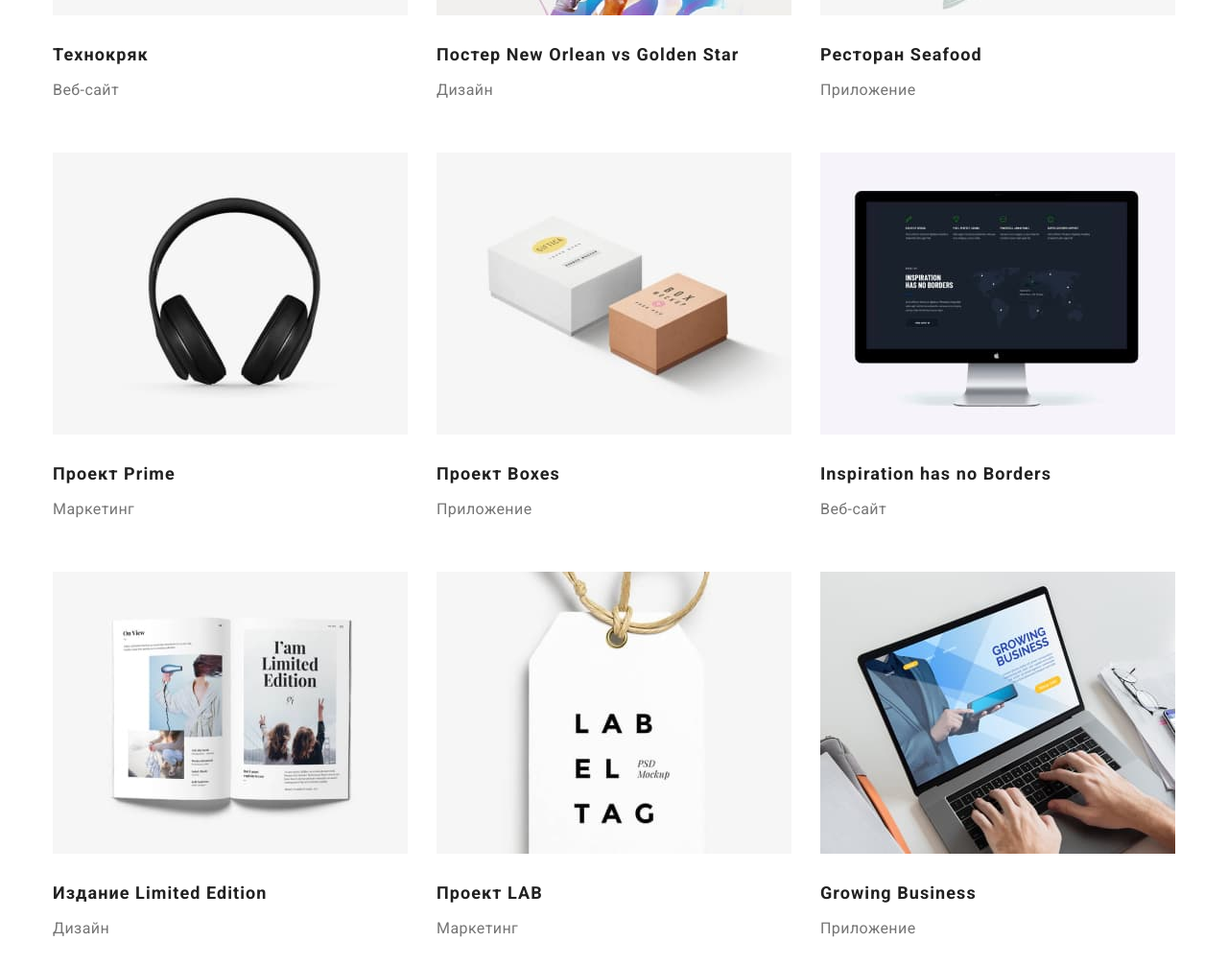
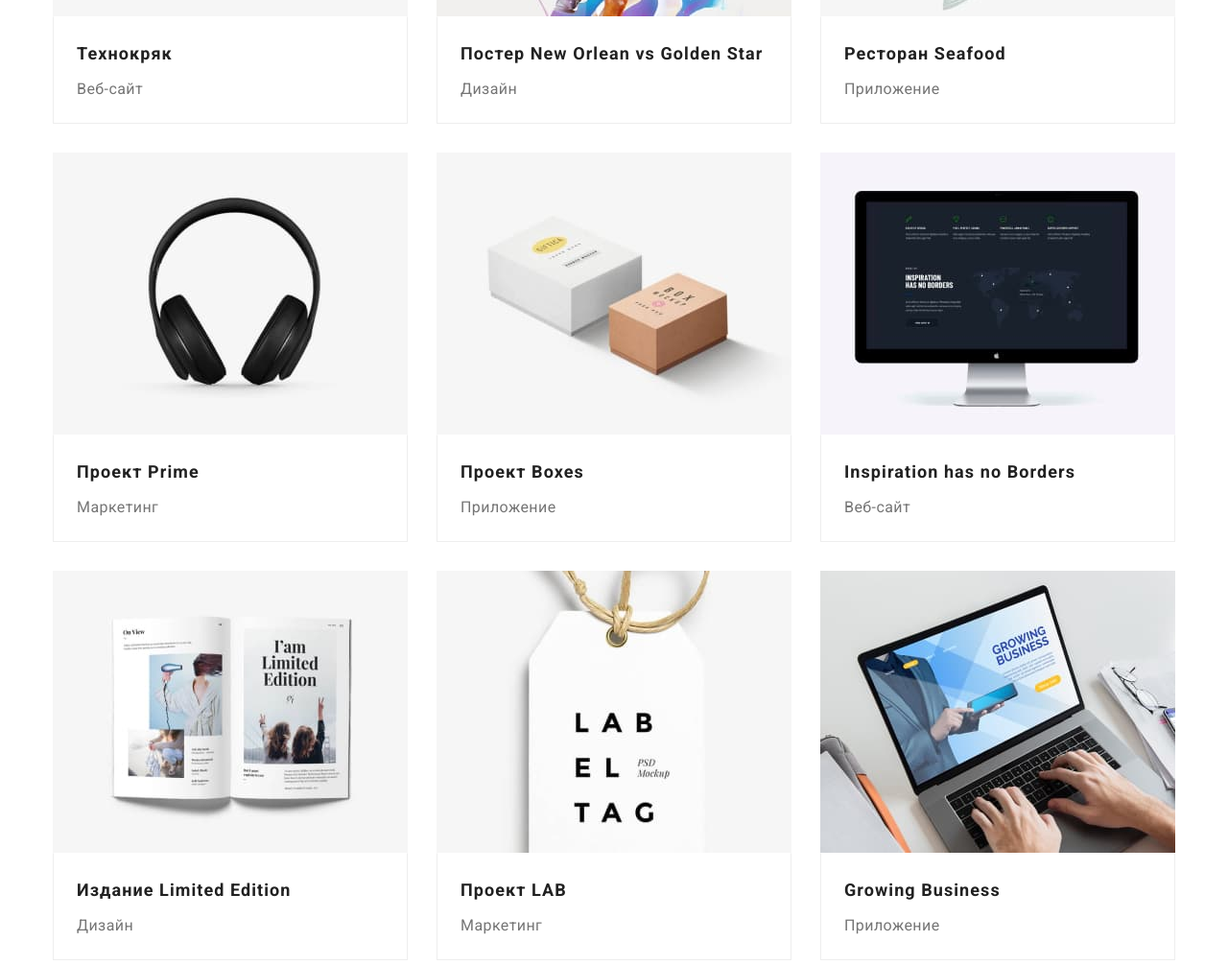
Before and after one commit to daryna-diachenko/goit-markup-hw-03, a plain HTML site: page portfolio.html in a window 1280 px wide. Shown: the part 526-1532 px from the top of the page at 96% size. Drawn offline with nearby package versions, Linux system fonts and the light colour scheme.

Commit message:
Add portfolio borders

```diff
--- a/css/styles.css
+++ b/css/styles.css
@@ -54,6 +54,7 @@ body {
 
 .header {
   background-color: var(--primary-background-color);
+  border-bottom: 1px solid #ececec;
 }
 
 /* Main nav */
@@ -336,8 +337,12 @@ body {
   margin-bottom: 30px;
 }
 
+.project-image.no-gap {
+  display: block;
+}
+
 .project-title {
-  margin-top: 20px;
+  margin-top: 0;
   margin-bottom: 4px;
   font-weight: 700;
   font-size: 18px;
@@ -348,8 +353,14 @@ body {
 
 .project-text {
   margin-top: 0;
-  margin-bottom: 20px;
+  margin-bottom: 0;
   font-size: 16px;
   line-height: 1.87;
   color: var(--primary-text-color);
 }
+
+.border {
+  padding: 20px 24px;
+  border: 1px solid #eeeeee;
+  border-top: 1px solid transparent;
+}
--- a/portfolio.html
+++ b/portfolio.html
@@ -90,121 +90,150 @@
             <li class="project-item">
               <a class="project-link link" href="">
                 <img
+                  class="project-image no-gap"
                   src="./images/project-1-technokriak-website.jpg"
                   alt="Страница веб-сайта с изображением команды компании"
                   width="370"
                   height="294"
                 />
+                <div class="border">
                   <h2 class="project-title">Технокряк</h2>
                   <p class="project-text">Веб-сайт</p>
+                </div>
               </a>
             </li>
             <li class="project-item">
               <a class="project-link link" href="">
                 <img
+                  class="project-image no-gap"
                   src="./images/project-2-poster-design.jpg"
                   alt="Один баскетболист блокирует бросок другого"
                   width="370"
                   height="294"
                 />
+                <div class="border">
                   <h2 class="project-title">
                     Постер <span lang="en">New Orlean vs Golden Star</span>
                   </h2>
                   <p class="project-text">Дизайн</p>
+                </div>
               </a>
             </li>
             <li class="project-item">
               <a class="project-link link" href="">
                 <img
+                  class="project-image no-gap"
                   src="./images/project-3-seafood-restaurant-app.jpg"
                   alt="Название ресторана и рыба на заднем фоне"
                   width="370"
                   height="294"
                 />
+                <div class="border">
                   <h2 class="project-title">
                     Ресторан <span lang="en">Seafood</span>
                   </h2>
                   <p class="project-text">Приложение</p>
+                </div>
               </a>
             </li>
             <li class="project-item">
               <a class="project-link link" href="">
                 <img
+                  class="project-image no-gap"
                   src="./images/project-4-prime-project.jpg"
                   alt="Черные наушники"
                   width="370"
                   height="294"
                 />
+                <div class="border">
                   <h2 class="project-title">
                     Проект <span lang="en">Prime</span>
                   </h2>
                   <p class="project-text">Маркетинг</p>
+                </div>
               </a>
             </li>
             <li class="project-item">
               <a class="project-link link" href="">
                 <img
+                  class="project-image no-gap"
                   src="./images/project-5-boxes-project.jpg"
                   alt="Две коробки с надписями"
                   width="370"
                   height="294"
                 />
+                <div class="border">
                   <h2 class="project-title">
                     Проект <span lang="en">Boxes</span>
                   </h2>
                   <p class="project-text">Приложение</p>
+                </div>
               </a>
             </li>
             <li class="project-item">
               <a class="project-link link" href="">
                 <img
+                  class="project-image no-gap"
                   src="./images/project-6-inspiration-website.jpg"
                   alt="Веб-сайт с изображением карты мира"
                   width="370"
                   height="294"
                 />
+                <div class="border">
                   <h2 class="project-title" lang="en">
                     Inspiration has no Borders
                   </h2>
                   <p class="project-text">Веб-сайт</p>
+                </div>
               </a>
             </li>
             <li class="project-item">
               <a class="project-link link" href="">
                 <img
+                  class="project-image no-gap"
                   src="./images/project-7-edition-design.jpg"
                   alt="Разворот женского журнала"
                   width="370"
                   height="294"
                 />
+                <div class="border">
                   <h2 class="project-title">
                     Издание <span lang="en">Limited Edition</span>
                   </h2>
                   <p class="project-text">Дизайн</p>
+                </div>
               </a>
             </li>
             <li class="project-item">
               <a class="project-link link" href="">
                 <img
+                  class="project-image no-gap"
                   src="./images/project-8-lab-project.jpg"
                   alt="=Ярлык с надписью Label tag"
                   width="370"
                   height="294"
                 />
-                <h2 class="project-title">Проект <span lang="en">LAB</span></h2>
+                <div class="border">
+                  <h2 class="project-title">
+                    Проект <span lang="en">LAB</span>
+                  </h2>
                   <p class="project-text">Маркетинг</p>
+                </div>
               </a>
             </li>
             <li class="project-item">
               <a class="project-link link" href="">
                 <img
+                  class="project-image no-gap"
                   src="./images/project-9-business-app.jpg"
                   alt="Изображение мужчины со смартфоном в руках на ноутбуке"
                   width="370"
                   height="294"
                 />
+                <div class="border">
                   <h2 class="project-title" lang="en">Growing Business</h2>
                   <p class="project-text">Приложение</p>
+                </div>
               </a>
             </li>
           </ul>
```
Lines whose indentation alone changed are shown as unchanged.
